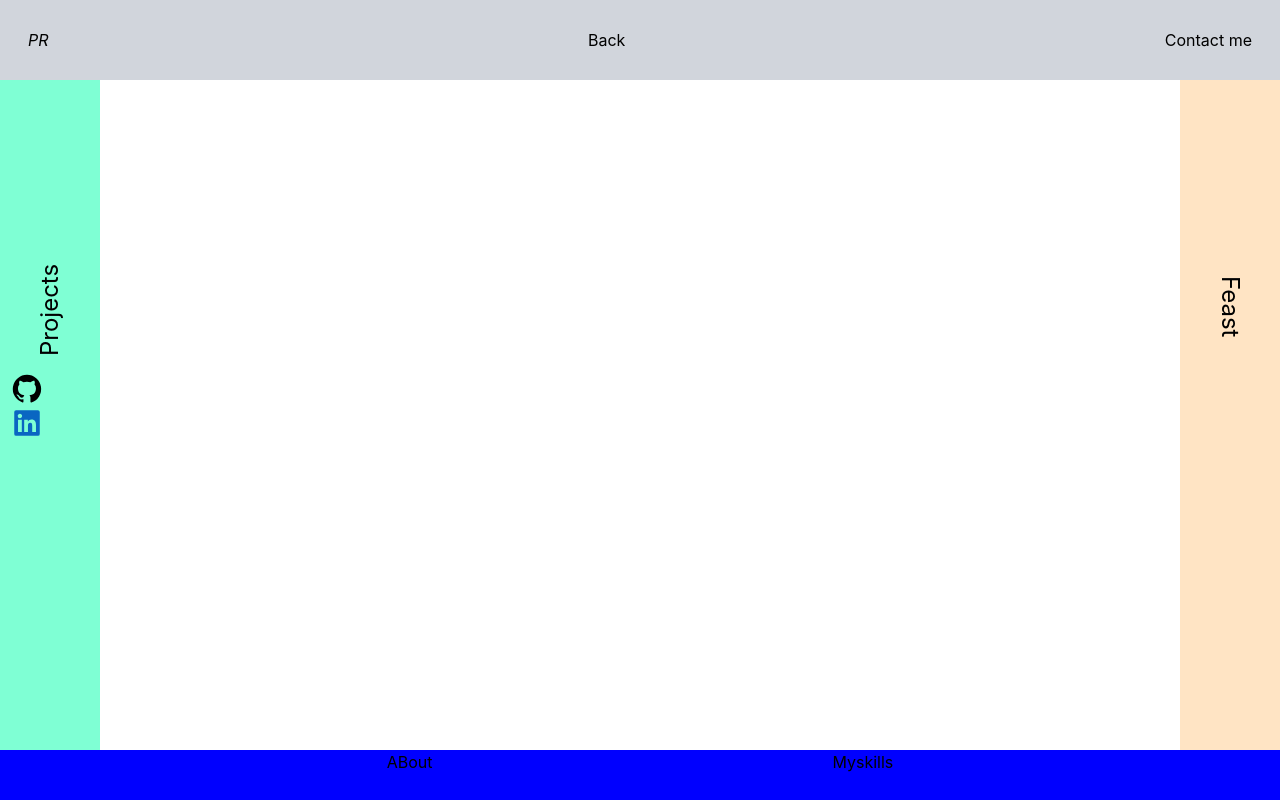
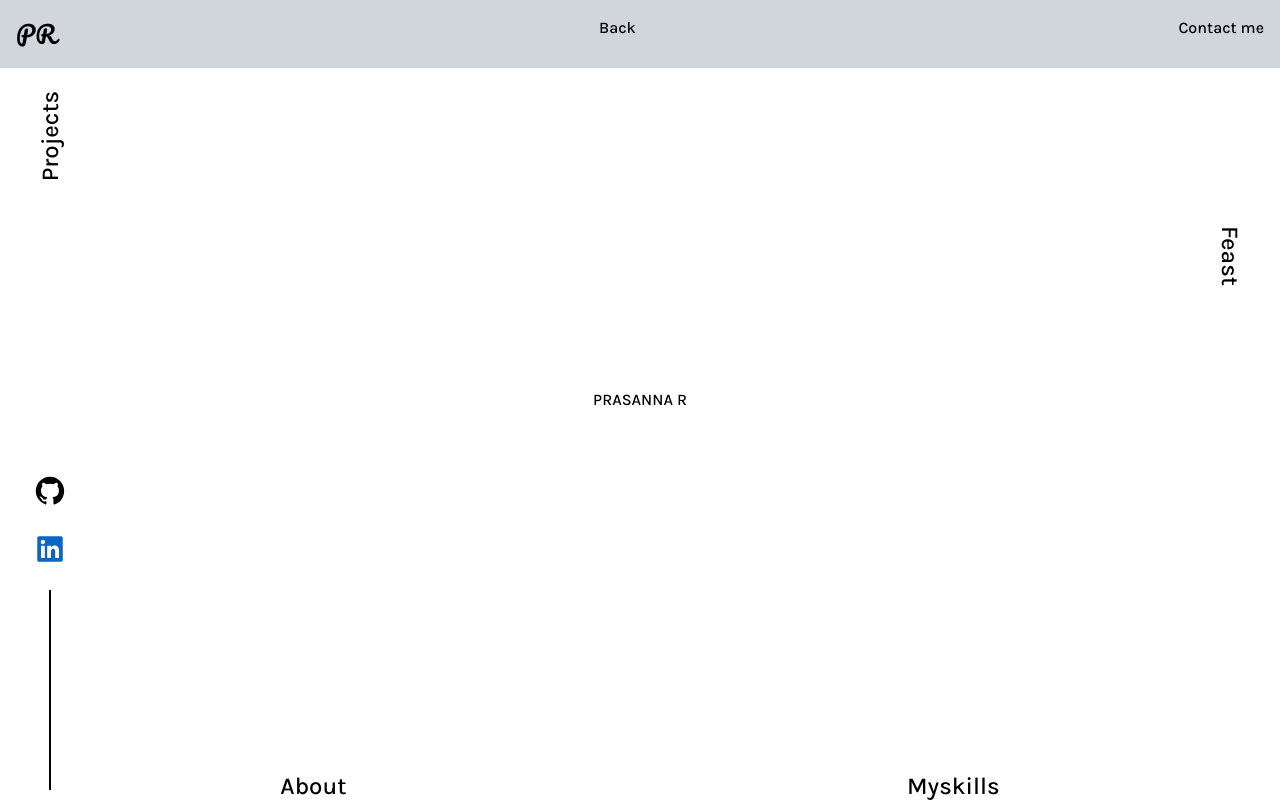
Before and after one commit to prasannaramuvj/portfolio_prasanna, a React (Vite) app: page / in a window 1280 px wide. Built offline with nearby package versions, Linux system fonts and the light colour scheme.

Commit message:
fix:layout_improve_design

```diff
--- a/src/index.css
+++ b/src/index.css
@@ -1 +1,11 @@
 @import "tailwindcss";
+@import url('https://fonts.googleapis.com/css2?family=Roboto:ital,wght@0,100..900;1,100..900&display=swap');
+
+*{
+  font-family: "Roboto", sans-serif;
+  font-optical-sizing: auto;
+  font-weight: 700;
+  font-style: normal;
+  font-variation-settings:
+    "wdth" 100;
+}
--- /dev/null
+++ b/src/pages/About.css
@@ -0,0 +1,28 @@
+.maincontent {
+  display: flex;
+  align-items: center;
+  justify-content: center;
+  width: 100%;
+  height: 100vh;
+  padding: 0;
+  z-index: -999;
+}
+
+.maincontent .content-wrapper {
+  display: flex;
+  flex-direction: column;
+  align-items: center;
+  justify-content: center;
+  text-align: center;
+}
+
+.maincontent h1 {
+  margin: 0;
+  font-size: 3rem;
+  font-weight: bold;
+}
+
+.maincontent .subtitle {
+  margin: 10px 0 0 0;
+  font-size: 1.2rem;
+}
--- a/src/pages/About.jsx
+++ b/src/pages/About.jsx
@@ -3,16 +3,20 @@ import Top from './Navbar/Top'
 import Left from './Navbar/Left'
 import Right from './Navbar/Right'
 import Bottom from './Navbar/Bottom'
+import './About.css'
 
 const About = () => {
   return (
     <div className="w-full  bg-gray-300 h-full">
-      <nav>
+      <div className='navigation z-6'>
        <Top/>
        <Left/>
        <Right/>
        <Bottom/>
-      </nav>
+      </div>
+       <div class="absolute top-1/2 left-1/2 -translate-x-1/2 -translate-y-1/2 text-black p-5">
+       <h1>PRASANNA R</h1>
+  </div>
     </div>
   )
 }
--- a/src/pages/Navbar/Bottom.jsx
+++ b/src/pages/Navbar/Bottom.jsx
@@ -3,9 +3,9 @@ import React from 'react'
 const Bottom = () => {
   return (
     <div className="bottom">
-      <ul className='flex gap-100 justify-center items-center'>
-        <li>ABout</li>
-        <li>Myskills</li>
+      <ul className='bottoms text-lg lg:text-2xl'>
+        <li className='cursor-pointer'> <h2>About</h2></li>
+        <li className='cursor-pointer'><h2>Myskills</h2></li>
       </ul>
     </div>
   )
--- a/src/pages/Navbar/Left.jsx
+++ b/src/pages/Navbar/Left.jsx
@@ -18,15 +18,19 @@ const LinkedInIcon = () => (
 const Left = () => {
   return (
     <>
-      <div className="left">
-        <div className='-rotate-90 text-2xl'>Projects</div>
-        <div className="icon">
-          <ul>
-            <li>
+      <div className="left flex items-center justify-space-between gap-10">
+        <div className='-rotate-90  text-lg lg:text-2xl cursor-pointer'>Projects</div>
+        <div className="icon lg:mt-10">
+          <ul className='flex flex-col gap-4 items-center'>
+            <li className="cursor-pointer">
               <GitIcon />
             </li>
+            <li className="cursor-pointer" >
+              <LinkedInIcon/>
+            </li>
             <li>
-              <LinkedInIcon />
+              <div class="w-[2px] h-50 bg-black z-10"></div>
+
             </li>
           </ul>
         </div>
--- a/src/pages/Navbar/Navbar.css
+++ b/src/pages/Navbar/Navbar.css
@@ -1,3 +1,6 @@
+@import url('https://fonts.googleapis.com/css2?family=Pacifico&display=swap');
+@import url('https://fonts.googleapis.com/css2?family=Karla:ital,wght@0,200..800;1,200..800&display=swap');
+
 .left{
   position: absolute;
   top:0;
@@ -6,15 +9,25 @@
   width: 100px;
   display: flex;
   flex-direction: column;
+  justify-content: space-between;
   gap: 40px;
   padding: 10px;
-  background-color: aquamarine;
-  z-index: -1;
-  padding-top: 300px;
+  z-index:-1;
+  padding-top: 120px;
+  font-family: var(--font-primary);
 }
 .icon{
   display: flex;
   gap: 50px;
+}
+.icon ul{
+  margin: 0;
+  padding: 0;
+  list-style: none;
+  display: flex;
+  flex-direction: column;
+  gap: 24px;
+  align-items: center;
 }
 .right{
   position: absolute;
@@ -22,16 +35,38 @@
   right:0;
   bottom: 0;
   width: 100px;
-  background-color: bisque;
   padding: 10px;
   z-index: -1;
-  padding-top: 300px;
+  padding-top: 250px;
+
 }
 .bottom{
   position: absolute;
   left: 0;
   right: 0;
   bottom:0;
-  background-color: blue;
-  height: 50px;
+  height:30px;
+  font-family: var(--font-primary);
+  ul{
+    display: flex;
+  justify-content: space-around;
 }
+}
+.title{
+  font-family: "Pacifico", cursive;
+  font-weight: 400;
+  font-style: normal;
+  font-size: 24px;
+}
+.top{
+  z-index:99999999;
+}
+
+
+* {
+  font-family: "Karla", sans-serif;
+  font-optical-sizing: auto;
+  font-weight: 500;
+  font-style: normal;
+
+}
--- a/src/pages/Navbar/Right.jsx
+++ b/src/pages/Navbar/Right.jsx
@@ -4,8 +4,8 @@ const Right = () => {
   return (
     <>
     <div className="right">
-      <div className='rotate-90 text-2xl'>
-        Feast
+      <div className='rotate-90 text-lg lg:text-2xl'>
+        <h2>Feast</h2>
       </div>
     </div>
     </>
--- a/src/pages/Navbar/Top.jsx
+++ b/src/pages/Navbar/Top.jsx
@@ -4,10 +4,10 @@ const Top = () => {
   return (
     <>
     <div className='top'>
-        <ul className='flex p-7 justify-between'>
-          <li><i>PR</i></li>
-          <li><button>Back</button></li>
-          <li><button>Contact me</button></li>
+        <ul className='flex p-4 justify-between'>
+          <li><i className='title'>PR</i></li>
+          <li><button className='cursor-pointer'>Back</button></li>
+          <li><button className='cursor-pointer'>Contact me</button></li>
         </ul>
     </div>
     </>
```
